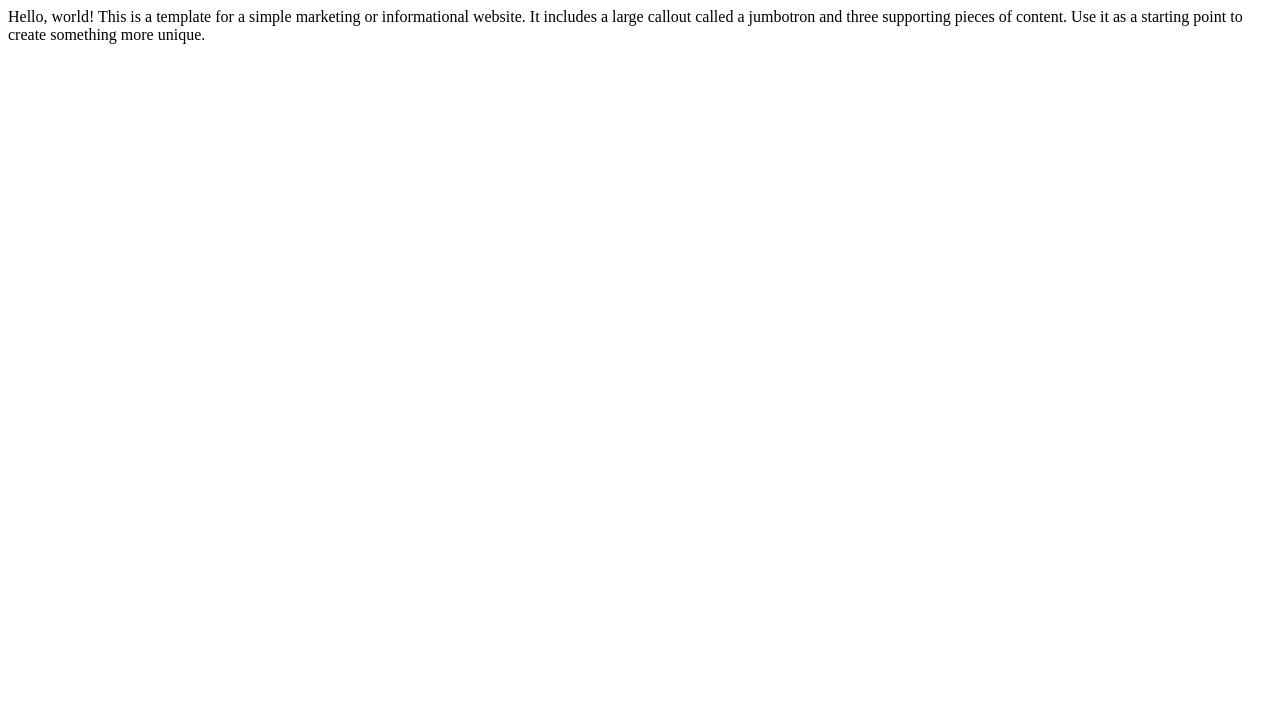
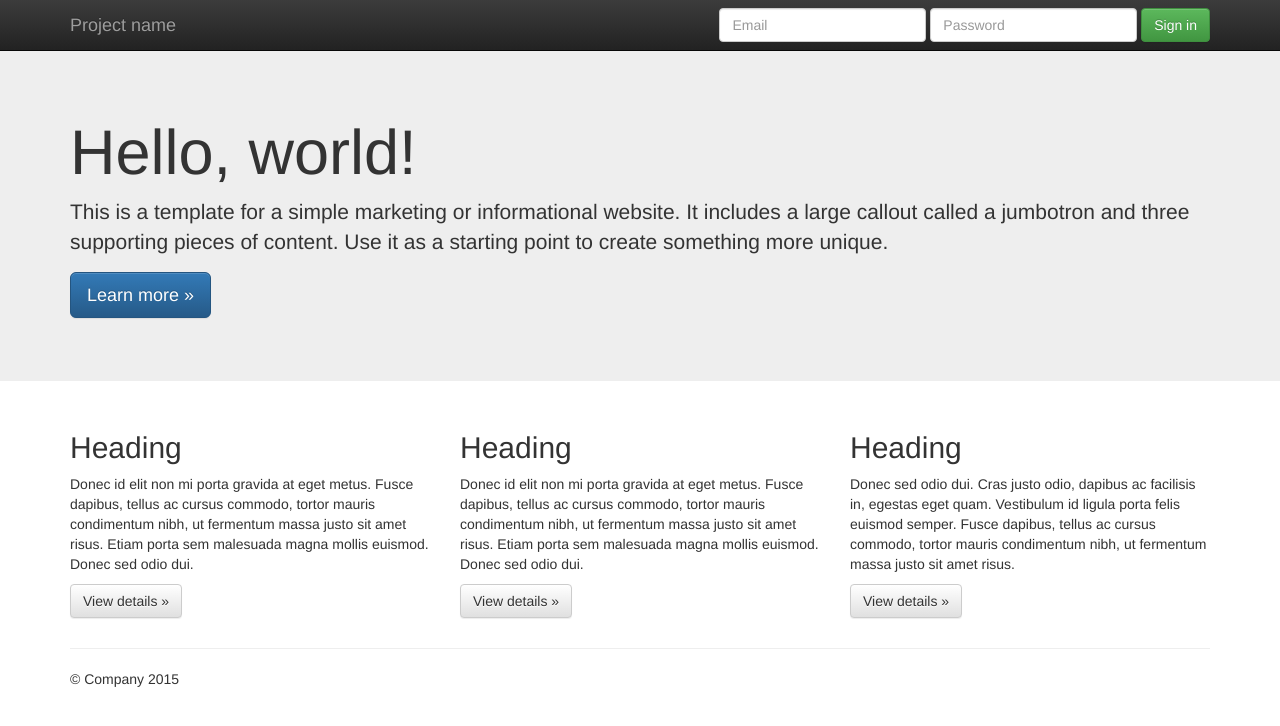
Before and after one commit to LucasArnoldKyndryl/git-demo, a plain HTML site: page index.html in a window 1280 px wide. Drawn offline with nearby package versions, Linux system fonts and the light colour scheme.

Commit message:
Some more changes

```diff
--- a/index.html
+++ b/index.html
@@ -1,3 +1,106 @@
-Hello, world!
+<!doctype html>
+<!--[if lt IE 7]>      <html class="no-js lt-ie9 lt-ie8 lt-ie7" lang=""> <![endif]-->
+<!--[if IE 7]>         <html class="no-js lt-ie9 lt-ie8" lang=""> <![endif]-->
+<!--[if IE 8]>         <html class="no-js lt-ie9" lang=""> <![endif]-->
+<!--[if gt IE 8]><!--> <html class="no-js" lang=""> <!--<![endif]-->
+    <head>
+        <meta charset="utf-8">
+        <meta http-equiv="X-UA-Compatible" content="IE=edge,chrome=1">
+        <title></title>
+        <meta name="description" content="">
+        <meta name="viewport" content="width=device-width, initial-scale=1">
+        <link rel="apple-touch-icon" href="apple-touch-icon.png">
 
-This is a template for a simple marketing or informational website. It includes a large callout called a jumbotron and three supporting pieces of content. Use it as a starting point to create something more unique.
+        <link rel="stylesheet" href="css/bootstrap.min.css">
+        <style>
+            body {
+                padding-top: 50px;
+                padding-bottom: 20px;
+            }
+        </style>
+        <link rel="stylesheet" href="css/bootstrap-theme.min.css">
+        <link rel="stylesheet" href="css/main.css">
+
+        <script src="js/vendor/modernizr-2.8.3-respond-1.4.2.min.js"></script>
+    </head>
+    <body>
+        <!--[if lt IE 8]>
+            <p class="browserupgrade">You are using an <strong>outdated</strong> browser. Please <a href="http://browsehappy.com/">upgrade your browser</a> to improve your experience.</p>
+        <![endif]-->
+    <nav class="navbar navbar-inverse navbar-fixed-top" role="navigation">
+      <div class="container">
+        <div class="navbar-header">
+          <button type="button" class="navbar-toggle collapsed" data-toggle="collapse" data-target="#navbar" aria-expanded="false" aria-controls="navbar">
+            <span class="sr-only">Toggle navigation</span>
+            <span class="icon-bar"></span>
+            <span class="icon-bar"></span>
+            <span class="icon-bar"></span>
+          </button>
+          <a class="navbar-brand" href="#">Project name</a>
+        </div>
+        <div id="navbar" class="navbar-collapse collapse">
+          <form class="navbar-form navbar-right" role="form">
+            <div class="form-group">
+              <input type="text" placeholder="Email" class="form-control">
+            </div>
+            <div class="form-group">
+              <input type="password" placeholder="Password" class="form-control">
+            </div>
+            <button type="submit" class="btn btn-success">Sign in</button>
+          </form>
+        </div><!--/.navbar-collapse -->
+      </div>
+    </nav>
+
+    <!-- Main jumbotron for a primary marketing message or call to action -->
+    <div class="jumbotron">
+      <div class="container">
+        <h1>Hello, world!</h1>
+        <p>This is a template for a simple marketing or informational website. It includes a large callout called a jumbotron and three supporting pieces of content. Use it as a starting point to create something more unique.</p>
+        <p><a class="btn btn-primary btn-lg" href="#" role="button">Learn more &raquo;</a></p>
+      </div>
+    </div>
+
+    <div class="container">
+      <!-- Example row of columns -->
+      <div class="row">
+        <div class="col-md-4">
+          <h2>Heading</h2>
+          <p>Donec id elit non mi porta gravida at eget metus. Fusce dapibus, tellus ac cursus commodo, tortor mauris condimentum nibh, ut fermentum massa justo sit amet risus. Etiam porta sem malesuada magna mollis euismod. Donec sed odio dui. </p>
+          <p><a class="btn btn-default" href="#" role="button">View details &raquo;</a></p>
+        </div>
+        <div class="col-md-4">
+          <h2>Heading</h2>
+          <p>Donec id elit non mi porta gravida at eget metus. Fusce dapibus, tellus ac cursus commodo, tortor mauris condimentum nibh, ut fermentum massa justo sit amet risus. Etiam porta sem malesuada magna mollis euismod. Donec sed odio dui. </p>
+          <p><a class="btn btn-default" href="#" role="button">View details &raquo;</a></p>
+       </div>
+        <div class="col-md-4">
+          <h2>Heading</h2>
+          <p>Donec sed odio dui. Cras justo odio, dapibus ac facilisis in, egestas eget quam. Vestibulum id ligula porta felis euismod semper. Fusce dapibus, tellus ac cursus commodo, tortor mauris condimentum nibh, ut fermentum massa justo sit amet risus.</p>
+          <p><a class="btn btn-default" href="#" role="button">View details &raquo;</a></p>
+        </div>
+      </div>
+
+      <hr>
+
+      <footer>
+        <p>&copy; Company 2015</p>
+      </footer>
+    </div> <!-- /container -->        <script src="//ajax.googleapis.com/ajax/libs/jquery/1.11.2/jquery.min.js"></script>
+        <script>window.jQuery || document.write('<script src="js/vendor/jquery-1.11.2.min.js"><\/script>')</script>
+
+        <script src="js/vendor/bootstrap.min.js"></script>
+
+        <script src="js/main.js"></script>
+
+        <!-- Google Analytics: change UA-XXXXX-X to be your site's ID. -->
+        <script>
+            (function(b,o,i,l,e,r){b.GoogleAnalyticsObject=l;b[l]||(b[l]=
+            function(){(b[l].q=b[l].q||[]).push(arguments)});b[l].l=+new Date;
+            e=o.createElement(i);r=o.getElementsByTagName(i)[0];
+            e.src='//www.google-analytics.com/analytics.js';
+            r.parentNode.insertBefore(e,r)}(window,document,'script','ga'));
+            ga('create','UA-XXXXX-X','auto');ga('send','pageview');
+        </script>
+    </body>
+</html>
```
Also changed, not shown: 1 other file.
